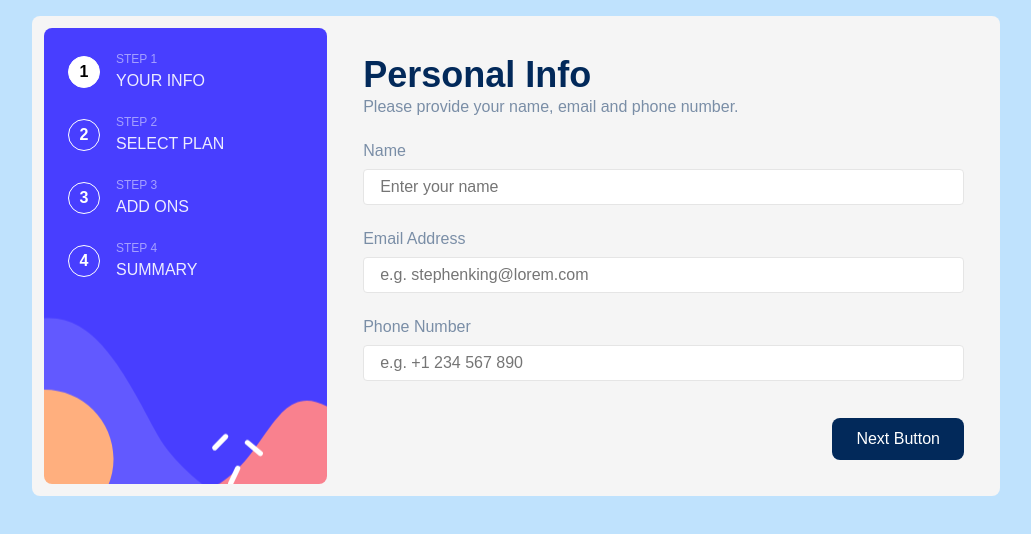
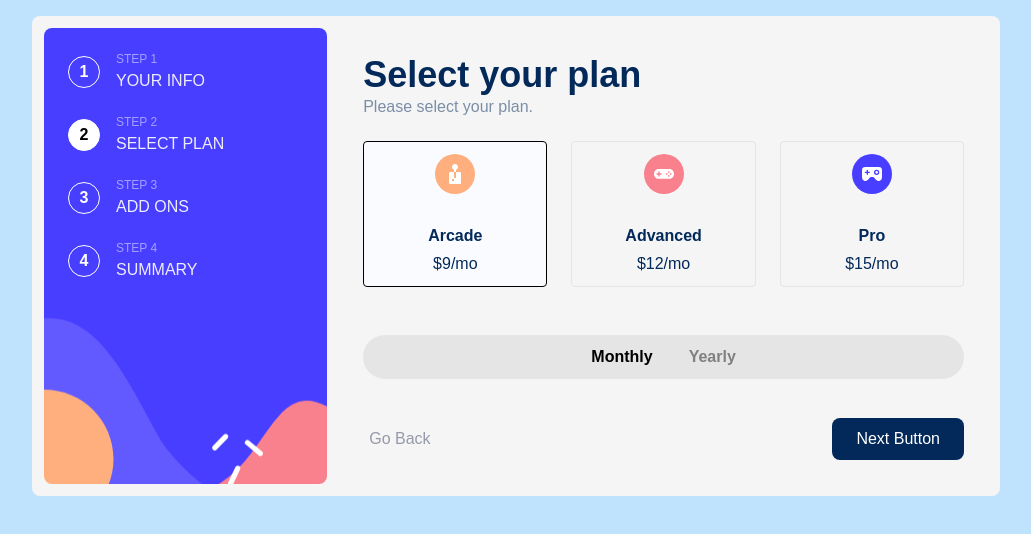
Before and after one commit to canknbr/form-with-react, a React (Vite) app: page / in a window 1280 px wide. Shown: the top 534 px of the page, without its empty margins (124-1155 px from the left). Built offline with nearby package versions, Linux system fonts and the light colour scheme.

Commit message:
added step two component

```diff
--- a/src/components/MultiStepForm/index.jsx
+++ b/src/components/MultiStepForm/index.jsx
@@ -38,7 +38,7 @@ const Steps = {
 };
 
 function MultiStepForm() {
-  const [activeStep, setActiveStep] = useState('stepOne');
+  const [activeStep, setActiveStep] = useState('stepTwo');
   const ActiveStep = Steps[activeStep].component;
   return (
     <S.MultiStepForm>
--- /dev/null
+++ b/src/components/StepTwo/constant.jsx
@@ -0,0 +1,13 @@
+import ArcadeIcon from '../../assets/icon-arcade.svg';
+import AdvancedIcon from '../../assets/icon-advanced.svg';
+import ProIcon from '../../assets/icon-pro.svg';
+export const Icons = {
+  1: ArcadeIcon,
+  2: AdvancedIcon,
+  3: ProIcon,
+};
+
+export const DEFAULT_PLAN = 1;
+export const MONTHLY = 'monthly';
+export const YEARLY = 'yearly';
+export const DEFAULT_BILLING_TYPE = 'monthly';
--- a/src/components/StepTwo/index.jsx
+++ b/src/components/StepTwo/index.jsx
@@ -1,7 +1,69 @@
-import React from 'react';
+import React, { useState, useEffect } from 'react';
 import Step from '../Step';
+import * as S from './styled';
+import FORM from '../../../form.json';
+
+import {
+  Icons,
+  DEFAULT_PLAN,
+  MONTHLY,
+  YEARLY,
+  DEFAULT_BILLING_TYPE,
+} from './constant';
+const { step2 } = FORM;
+
 function StepTwo(props) {
-  return <Step {...props}>MultiStepForm</Step>;
+  const [plan, setPlan] = useState(DEFAULT_PLAN);
+  const [billingType, setBillingType] = useState(DEFAULT_BILLING_TYPE);
+
+  const changePlan = id => {
+    setPlan(id);
+  };
+  const changeBillingType = type => {
+    setBillingType(type);
+  };
+  return (
+    <Step {...props}>
+      <S.StepTwo>
+        <S.RadioGroup>
+          {step2[billingType].map(item => {
+            return (
+              <S.RadioLabel key={item.id} isSelected={item.id === plan}>
+                <S.RadioInput
+                  type="radio"
+                  name="plan-type"
+                  value="basic"
+                  onChange={() => changePlan(item.id)}
+                />
+                <S.Icon src={Icons[item.id]} />
+                <S.Title>{item.title}</S.Title>
+                <S.SubTitle>{item.price}</S.SubTitle>
+                {billingType === MONTHLY && (
+                  <S.Description>{item.description}</S.Description>
+                )}
+              </S.RadioLabel>
+            );
+          })}
+        </S.RadioGroup>
+        <S.BillingWrapper>
+          <S.BillingButton
+            type="button"
+            isSelected={billingType === MONTHLY}
+            onClick={() => changeBillingType(MONTHLY)}
+          >
+            Monthly
+          </S.BillingButton>
+          <S.BillingButton
+            type="button"
+            isSelected={billingType === YEARLY}
+            onClick={() => changeBillingType(YEARLY)}
+          >
+            Yearly
+          </S.BillingButton>
+        </S.BillingWrapper>
+      </S.StepTwo>
+    </Step>
+  );
 }
 
 export default StepTwo;
--- a/src/components/StepTwo/styled.jsx
+++ b/src/components/StepTwo/styled.jsx
@@ -1 +1,75 @@
 import styled from 'styled-components';
+
+export const StepTwo = styled.div`
+  display: flex;
+  flex-direction: column;
+  gap: 24px;
+`;
+export const RadioGroup = styled.div`
+  display: flex;
+  gap: 24px;
+  width: 100%;
+`;
+
+export const RadioLabel = styled.label`
+  border: 1px solid #e5e5e5;
+  padding: 12px;
+  flex: 1;
+  border-radius: 4px;
+  display: flex;
+  flex-direction: column;
+  align-items: center;
+  cursor: pointer;
+  transition: all 0.2s ease-in-out;
+
+  &:hover {
+    border-color: #000;
+  }
+
+  ${({ isSelected }) =>
+    isSelected &&
+    `
+    border-color: #000;
+    background-color:hsl(231, 100%, 99%);
+
+
+    `}
+`;
+export const RadioInput = styled.input`
+  display: none;
+`;
+
+export const Icon = styled.img`
+  margin-bottom: 32px;
+`;
+
+export const Title = styled.h3`
+  font-weight: 700;
+  margin-bottom: 8px;
+`;
+
+export const SubTitle = styled.h6``;
+
+export const Description = styled.p`
+  font-size: 14px;
+`;
+
+export const BillingWrapper = styled.div`
+  display: flex;
+  gap: 24px;
+  align-items: center;
+  justify-content: center;
+  margin-top: 24px;
+  background-color: #e5e5e5;
+  padding: 12px;
+  border-radius: 24px;
+`;
+
+export const BillingButton = styled.button`
+  background-color: transparent;
+  border: none;
+  font-weight: 700;
+  color: gray;
+
+  ${({ isSelected }) => isSelected && `color: #000;`}
+`;
```
